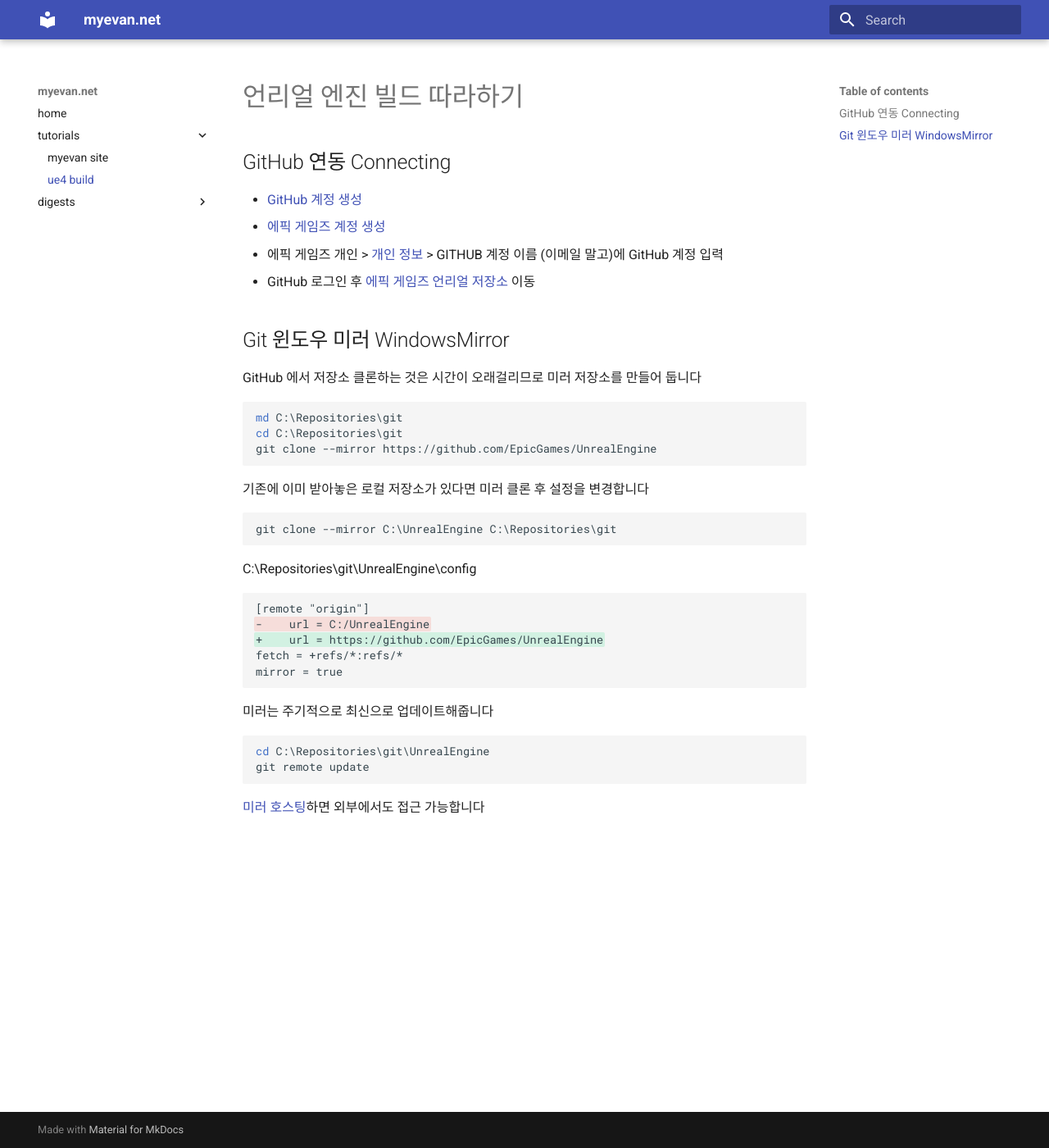
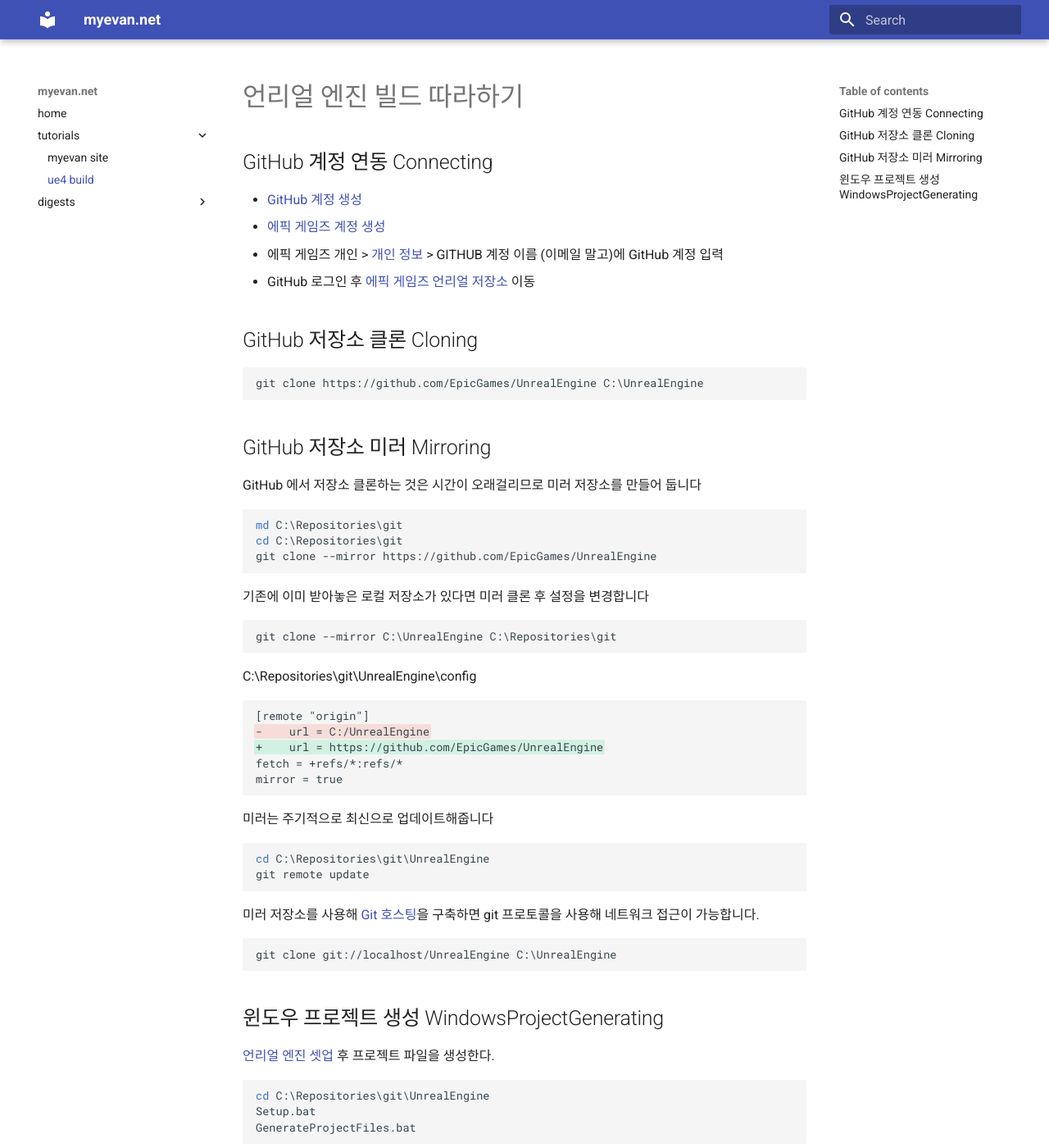
Before and after one commit to myevan/myevan-home, an MkDocs documentation site: the page built from docs/ue4_build_tutorial.md, in a window 1280 px wide and 1400 px high. Shown: the whole window at 82% size. Built offline with MkDocs 1.6.1 and Material for MkDocs 9.7.7, drawn with Linux system fonts in a browser that asks for light colours; old or Windows-style settings are respelled for this version of MkDocs.

Commit message:
언리얼 엔진 셋업

```diff
--- a/docs/ue4_build_tutorial.md
+++ b/docs/ue4_build_tutorial.md
@@ -1,13 +1,18 @@
 # 언리얼 엔진 빌드 따라하기
 
-## GitHub 연동 Connecting
+## GitHub 계정 연동 Connecting
 
 * [GitHub 계정 생성](https://github.com/)
 * [에픽 게임즈 계정 생성](https://docs.unrealengine.com/latest/KOR/GettingStarted/Installation/index.html#bookmark1>)
 * 에픽 게임즈 개인 > [개인 정보](https://www.unrealengine.com/dashboard/settings) > GITHUB 계정 이름 (이메일 말고)에 GitHub 계정 입력
 * GitHub 로그인 후 [에픽 게임즈 언리얼 저장소](https://github.com/epicgames/unrealengine/) 이동
 
-## Git 윈도우 미러 WindowsMirror
+## GitHub 저장소 클론 Cloning
+
+    :::bat
+    git clone https://github.com/EpicGames/UnrealEngine C:\UnrealEngine
+
+## GitHub 저장소 미러 Mirroring
 
 GitHub 에서 저장소 클론하는 것은 시간이 오래걸리므로 미러 저장소를 만들어 둡니다
 
@@ -36,4 +41,16 @@ C:\Repositories\git\UnrealEngine\config
     cd C:\Repositories\git\UnrealEngine
     git remote update
 
-[미러 호스팅](windows_git_hosting.md)하면 외부에서도 접근 가능합니다
+미러 저장소를 사용해 [Git 호스팅](windows_git_hosting.md)을 구축하면 git 프로토콜을 사용해 네트워크 접근이 가능합니다.
+
+    :::bat
+    git clone git://localhost/UnrealEngine C:\UnrealEngine
+
+## 윈도우 프로젝트 생성 WindowsProjectGenerating
+
+[언리얼 엔진 셋업](ue4_setup_digest.md) 후 프로젝트 파일을 생성한다.
+
+    :::bat
+    cd C:\Repositories\git\UnrealEngine
+    Setup.bat
+    GenerateProjectFiles.bat
--- a/mkdocs.yml
+++ b/mkdocs.yml
@@ -12,3 +12,5 @@ pages:
     - "digests":
         - "windows":
             - "git hosting": windows_git_hosting.md
+        - "ue4":
+            - "setup": ue4_setup_digest.md
```
Also changed, not shown: docs/ue4_setup_digest.md (added, +16 -0 lines).
